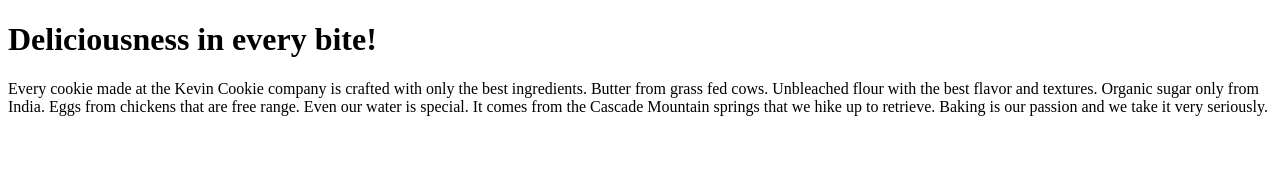
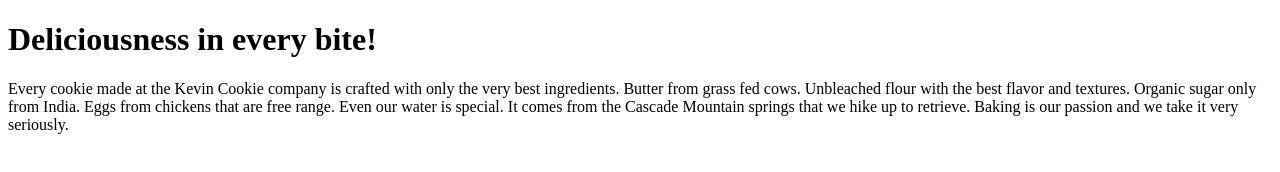
Before and after one commit to NzizaInes/KevinCoolieCompany.com, a plain HTML site: page index.htm in a window 1280 px wide. Drawn offline with Linux system fonts and the light colour scheme.

Commit message:
update index text

```diff
--- a/index.htm
+++ b/index.htm
@@ -3,7 +3,7 @@
 <body>
 
 <h1>Deliciousness in every bite!</h1>
-<p>Every cookie made at the Kevin Cookie company is crafted with only the best ingredients. Butter from grass fed cows. Unbleached flour with the best flavor and textures. Organic sugar only from India. Eggs from chickens that are free range. Even our water is special. It comes from the Cascade Mountain springs that we hike up to retrieve. Baking is our passion and we take it very seriously.</p>
+<p>Every cookie made at the Kevin Cookie company is crafted with only the very best ingredients. Butter from grass fed cows. Unbleached flour with the best flavor and textures. Organic sugar only from India. Eggs from chickens that are free range. Even our water is special. It comes from the Cascade Mountain springs that we hike up to retrieve. Baking is our passion and we take it very seriously.</p>
 
 </body>
 </html>
```
